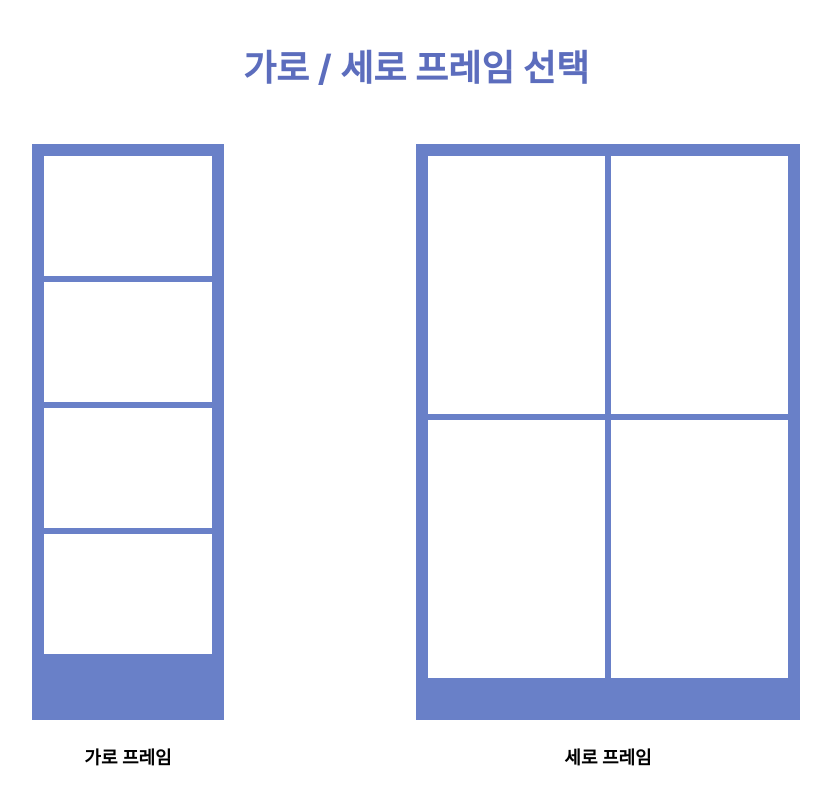
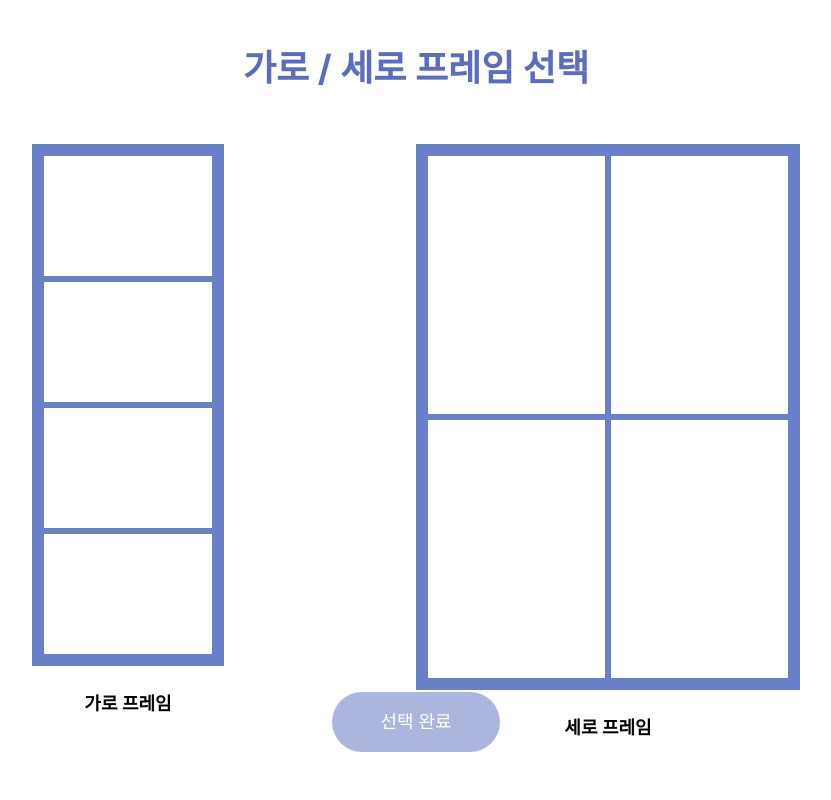
Before and after one commit to sw4Booth/FE, a React (Vite) app: page /frame-type-select in a window 1280 px wide. Shown: the whole page, without its empty margins (224-1055 px from the left). Built offline with nearby package versions, Linux system fonts and the light colour scheme; no server answers; a web font is replaced by a local one.

Commit message:
fix: PhotoFrame overflow 수정

```diff
--- a/src/pages/FrameTypeSelect.tsx
+++ b/src/pages/FrameTypeSelect.tsx
@@ -22,12 +22,12 @@ export default function FrameTypeSelect() {
     return (
         <div className="flex flex-col w-full h-full items-center gap-6">
             <Heading>가로 / 세로 프레임 선택</Heading>
-            <div className="flex grow gap-32 items-center">
-                <div className="flex flex-col items-center gap-6 p-8 hover:bg-primary-100 data-[active=true]:bg-primary-100 rounded-lg cursor-pointer" onClick={() => handleFrameTypeClick("landscape")} data-active={frameType === "landscape"}>
+            <div className="flex grow gap-32 items-center min-h-0">
+                <div className="flex flex-col items-center gap-6 p-8 h-full min-h-0 hover:bg-primary-100 data-[active=true]:bg-primary-100 rounded-lg cursor-pointer" onClick={() => handleFrameTypeClick("landscape")} data-active={frameType === "landscape"}>
                     <PhotoFrame frameType="landscape" />
                     <span className="text-lg font-semibold">가로 프레임</span>
                 </div>
-                <div className="flex flex-col items-center gap-6 p-8 hover:bg-primary-100 data-[active=true]:bg-primary-100 rounded-lg cursor-pointer" onClick={() => handleFrameTypeClick("portrait")} data-active={frameType === "portrait"}>
+                <div className="flex flex-col items-center gap-6 p-8 h-full min-h-0 hover:bg-primary-100 data-[active=true]:bg-primary-100 rounded-lg cursor-pointer" onClick={() => handleFrameTypeClick("portrait")} data-active={frameType === "portrait"}>
                     <PhotoFrame frameType="portrait" />
                     <span className="text-lg font-semibold">세로 프레임</span>
                 </div>
```
